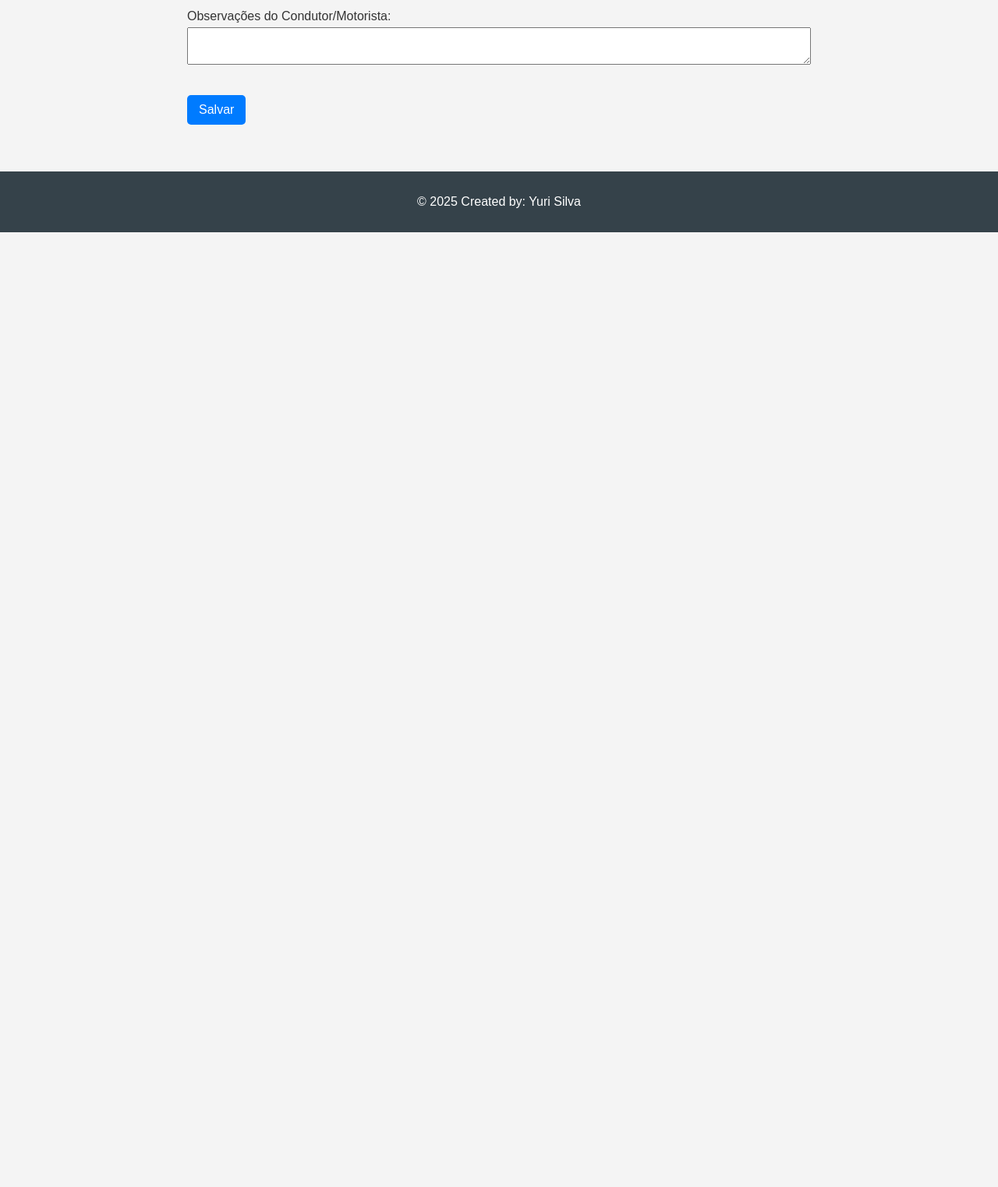
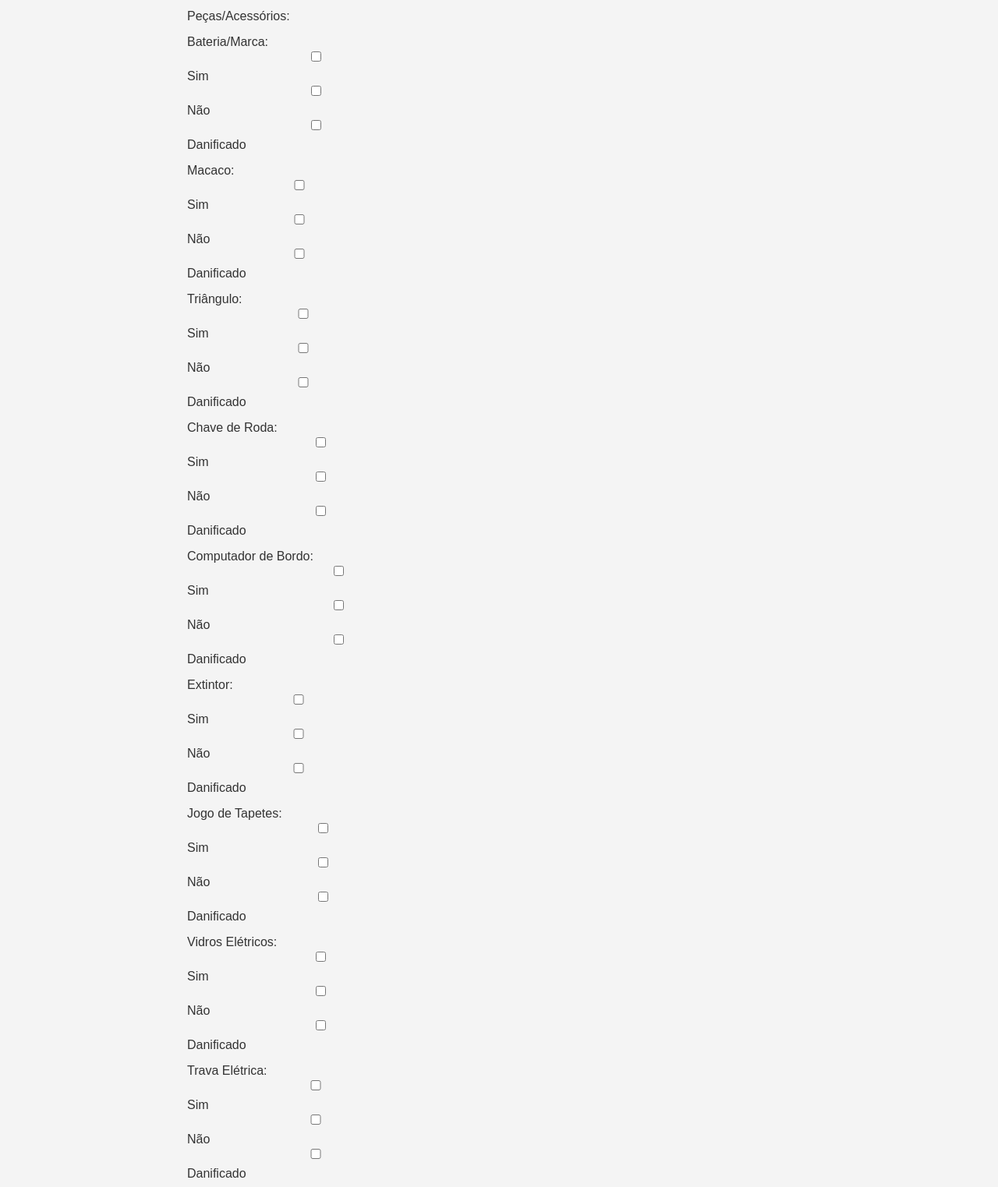
Before and after one commit to Alastaik/CheckList, a website: page recebimento.html in a window 1280 px wide. Shown: the part 908-2431 px from the top of the page at 78% size. Before the commit the page ends 1206 px from the top, so only its background shows below. Drawn offline with Linux system fonts and the light colour scheme; no server answers.

Commit message:
Update recebimento.html

```diff
--- a/recebimento.html
+++ b/recebimento.html
@@ -22,6 +22,10 @@
             width: 100%;
             padding: 8px;
             box-sizing: border-box;
+        }
+        .form-group .checkbox-group {
+            display: flex;
+            justify-content: space-between;
         }
         .btn {
             padding: 10px 15px;
@@ -102,8 +106,54 @@
                     <input type="text" id="card-number" name="card-number" required>
                 </div>
                 <div class="form-group">
-                    <label for="observations">Observações do Condutor/Motorista:</label>
-                    <textarea id="observations" name="observations"></textarea>
+                    <label>Peças/Acessórios:</label>
+                    <div class="checkbox-group">
+                        <label>Bateria/Marca: <input type="checkbox" name="bateria" value="sim"> Sim <input type="checkbox" name="bateria" value="nao"> Não <input type="checkbox" name="bateria-danificado" value="danificado"> Danificado</label>
+                    </div>
+                    <div class="checkbox-group">
+                        <label>Macaco: <input type="checkbox" name="macaco" value="sim"> Sim <input type="checkbox" name="macaco" value="nao"> Não <input type="checkbox" name="macaco-danificado" value="danificado"> Danificado</label>
+                    </div>
+                    <div class="checkbox-group">
+                        <label>Triângulo: <input type="checkbox" name="triangulo" value="sim"> Sim <input type="checkbox" name="triangulo" value="nao"> Não <input type="checkbox" name="triangulo-danificado" value="danificado"> Danificado</label>
+                    </div>
+                    <div class="checkbox-group">
+                        <label>Chave de Roda: <input type="checkbox" name="chave-roda" value="sim"> Sim <input type="checkbox" name="chave-roda" value="nao"> Não <input type="checkbox" name="chave-roda-danificado" value="danificado"> Danificado</label>
+                    </div>
+                    <div class="checkbox-group">
+                        <label>Computador de Bordo: <input type="checkbox" name="computador-bordo" value="sim"> Sim <input type="checkbox" name="computador-bordo" value="nao"> Não <input type="checkbox" name="computador-bordo-danificado" value="danificado"> Danificado</label>
+                    </div>
+                    <div class="checkbox-group">
+                        <label>Extintor: <input type="checkbox" name="extintor" value="sim"> Sim <input type="checkbox" name="extintor" value="nao"> Não <input type="checkbox" name="extintor-danificado" value="danificado"> Danificado</label>
+                    </div>
+                    <div class="checkbox-group">
+                        <label>Jogo de Tapetes: <input type="checkbox" name="jogo-tapetes" value="sim"> Sim <input type="checkbox" name="jogo-tapetes" value="nao"> Não <input type="checkbox" name="jogo-tapetes-danificado" value="danificado"> Danificado</label>
+                    </div>
+                    <div class="checkbox-group">
+                        <label>Vidros Elétricos: <input type="checkbox" name="vidros-eletricos" value="sim"> Sim <input type="checkbox" name="vidros-eletricos" value="nao"> Não <input type="checkbox" name="vidros-eletricos-danificado" value="danificado"> Danificado</label>
+                    </div>
+                    <div class="checkbox-group">
+                        <label>Trava Elétrica: <input type="checkbox" name="trava-eletrica" value="sim"> Sim <input type="checkbox" name="trava-eletrica" value="nao"> Não <input type="checkbox" name="trava-eletrica-danificado" value="danificado"> Danificado</label>
+                    </div>
+                    <div class="checkbox-group">
+                        <label>Funcionamento: <input type="checkbox" name="funcionamento" value="sim"> Sim <input type="checkbox" name="funcionamento" value="nao"> Não <input type="checkbox" name="funcionamento-danificado" value="danificado"> Danificado</label>
+                    </div>
+                    <div class="checkbox-group">
+                        <label>Manual: <input type="checkbox" name="manual" value="sim"> Sim <input type="checkbox" name="manual" value="nao"> Não <input type="checkbox" name="manual-danificado" value="danificado"> Danificado</label>
+                    </div>
+                    <div class="checkbox-group">
+                        <label>Documentos DETRAN: <input type="checkbox" name="documentos-detran" value="sim"> Sim <input type="checkbox" name="documentos-detran" value="nao"> Não <input type="checkbox" name="documentos-detran-danificado" value="danificado"> Danificado</label>
+                    </div>
+                    <div class="checkbox-group">
+                        <label>Chave Reserva: <input type="checkbox" name="chave-reserva" value="sim"> Sim <input type="checkbox" name="chave-reserva" value="nao"> Não <input type="checkbox" name="chave-reserva-danificado" value="danificado"> Danificado</label>
+                    </div>
+                </div>
+                <div class="form-group">
+                    <label for="observacoes-avarias">Observações de Avarias Externas/Internas:</label>
+                    <textarea id="observacoes-avarias" name="observacoes-avarias"></textarea>
+                </div>
+                <div class="form-group">
+                    <label for="servicos-realizados">Serviços Realizados:</label>
+                    <textarea id="servicos-realizados" name="servicos-realizados"></textarea>
                 </div>
                 <button type="submit" class="btn">Salvar</button>
             </form>
```
